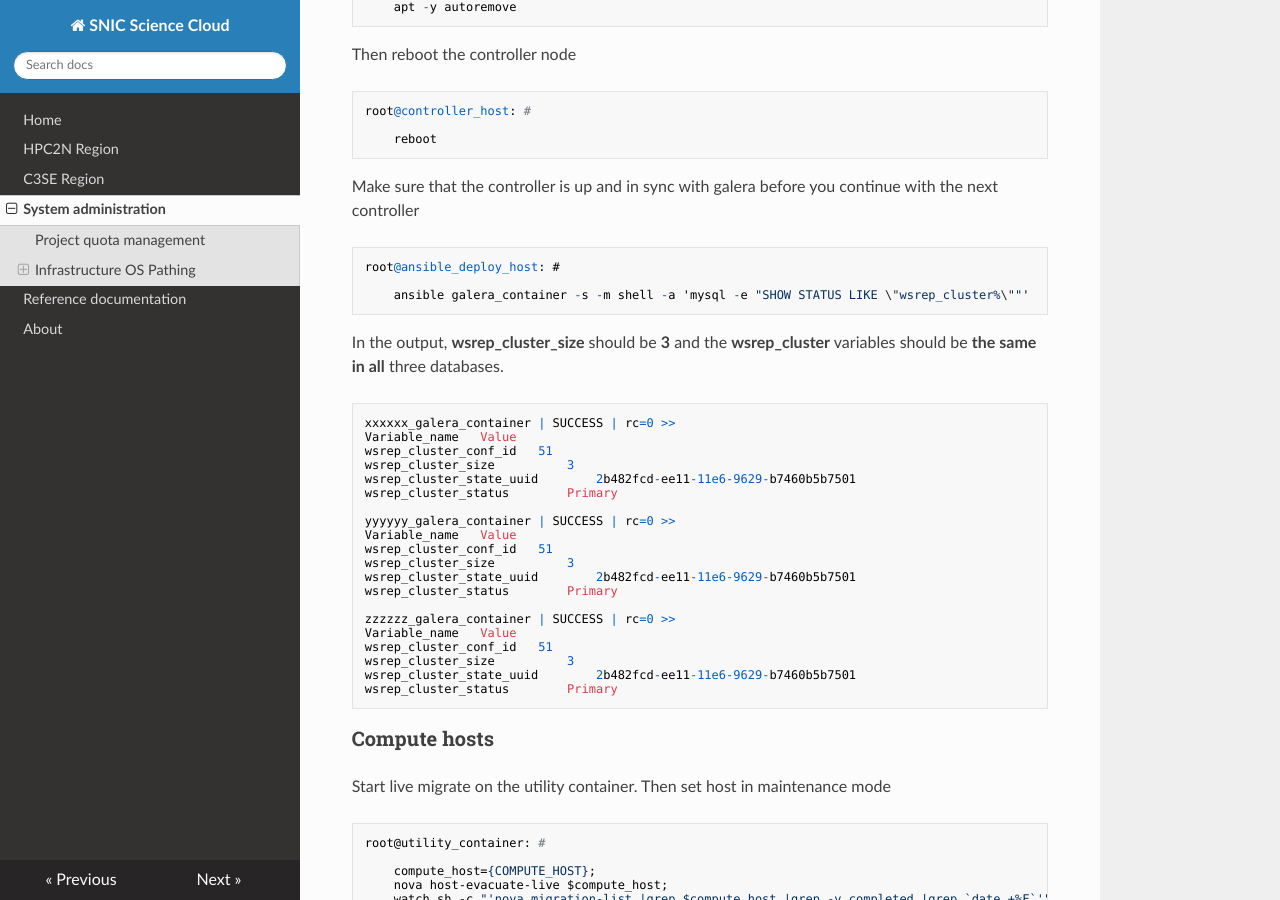
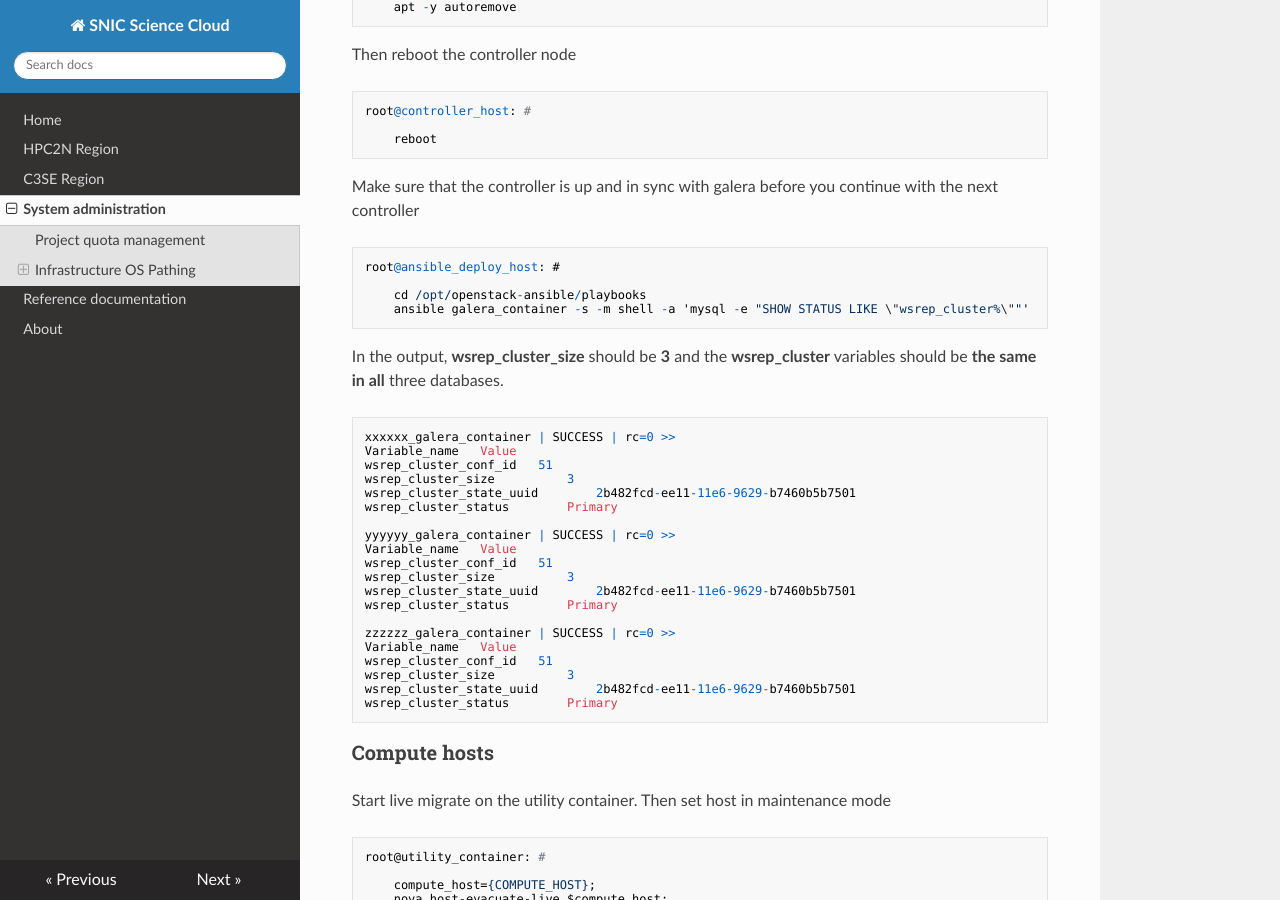
Before and after one commit to SNICScienceCloud/operators-documentation, an MkDocs documentation site: the page built from docs/sysadmin_common.md, in a window 1280 px wide and 900 px high, scrolled down 1175 px. Built offline with MkDocs 1.6.1, drawn with Linux system fonts in a browser that asks for light colours; nearby versions of some CDN libraries; old or Windows-style settings are respelled for this version of MkDocs.

Commit message:
cd to /opt/openstack-ansible/playbooks before running playbooks

```diff
--- a/docs/sysadmin_common.md
+++ b/docs/sysadmin_common.md
@@ -56,6 +56,7 @@ Make sure that the controller is up and in sync with galera before you continue
 
     root@ansible_deploy_host: #
 
+        cd /opt/openstack-ansible/playbooks
         ansible galera_container -s -m shell -a 'mysql -e "SHOW STATUS LIKE \"wsrep_cluster%\""'
 
 In the output, **wsrep_cluster_size** should be **3** and the **wsrep_cluster** variables should be **the same in all** three databases.
```
